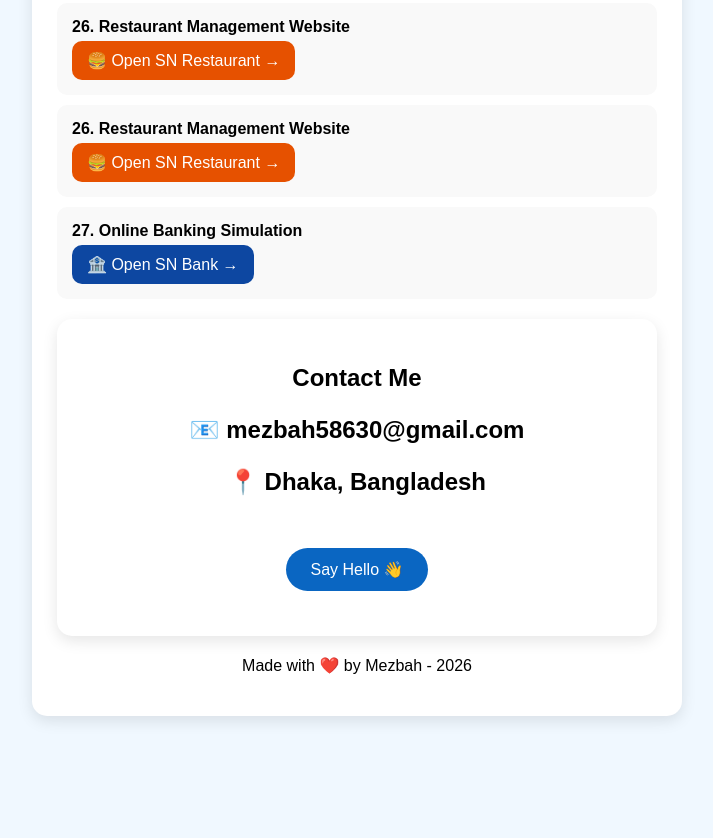
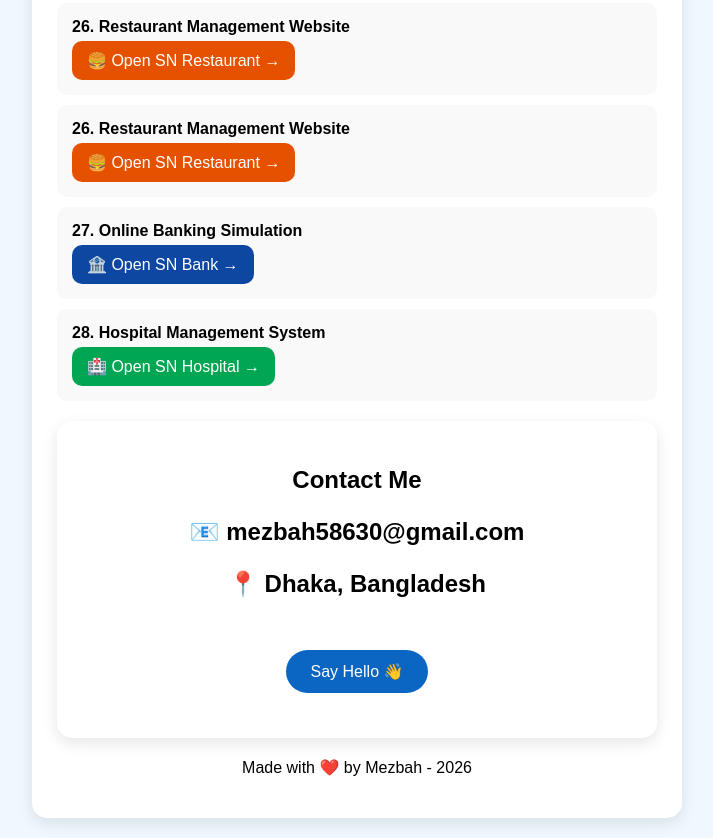
Before and after one commit to mezbah58630-stack/mezbah58630-stack.github.io, a plain HTML site: page index.html in a window 1280 px wide. Shown: the part 3567-4405 px from the top of the page, without its empty margins (283-996 px from the left). Before the commit the page ends 4303 px from the top, so only its background shows below. Drawn offline with Linux system fonts and the light colour scheme.

Commit message:
Update index.html

```diff
--- a/index.html
+++ b/index.html
@@ -79,6 +79,7 @@ button { background: #0a66c2; color: white; border: none; padding: 12px 25px; bo
   <div class="project"><b>25. Online Shopping Website</b><br><a href="shop.html" style="background:#ff5722;color:white;padding:10px 15px;border-radius:10px;display:inline-block;margin-top:5px;text-decoration:none;">🛒 Open SN Shop →</a></div>
   <div class="project"><b>26. Restaurant Management Website</b><br><a href="restaurant.html" style="background:#e65100;color:white;padding:10px 15px;border-radius:10px;display:inline-block;margin-top:5px;text-decoration:none;">🍔 Open SN Restaurant →</a></div><div class="project"><b>26. Restaurant Management Website</b><br><a href="restaurant.html" style="background:#e65100;color:white;padding:10px 15px;border-radius:10px;display:inline-block;margin-top:5px;text-decoration:none;">🍔 Open SN Restaurant →</a></div>
   <div class="project"><b>27. Online Banking Simulation</b><br><a href="bank.html" style="background:#0d47a1;color:white;padding:10px 15px;border-radius:10px;display:inline-block;margin-top:5px;text-decoration:none;">🏦 Open SN Bank →</a></div>
+  <div class="project"><b>28. Hospital Management System</b><br><a href="hospital.html" style="background:#00a651;color:white;padding:10px 15px;border-radius:10px;display:inline-block;margin-top:5px;text-decoration:none;">🏥 Open SN Hospital →</a></div>
 
 <div class="box">
 <h2>Contact Me</h2><h2>
```
